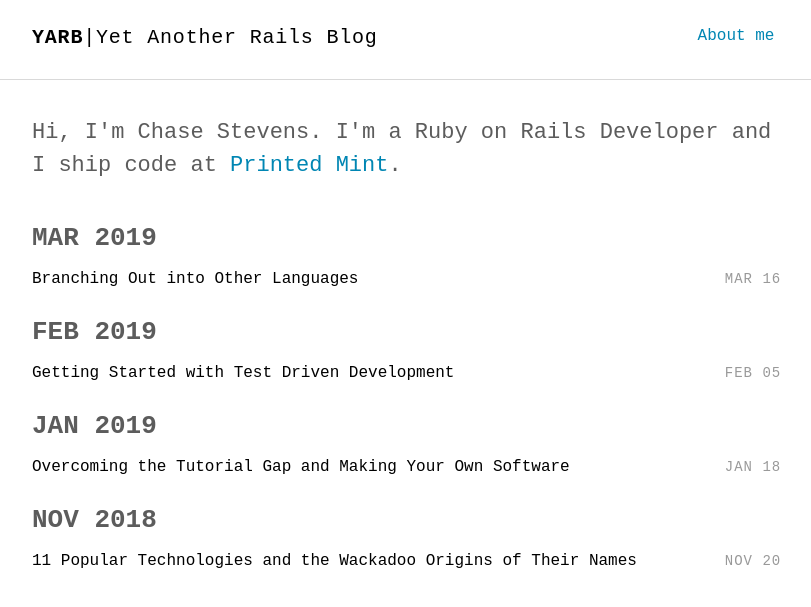
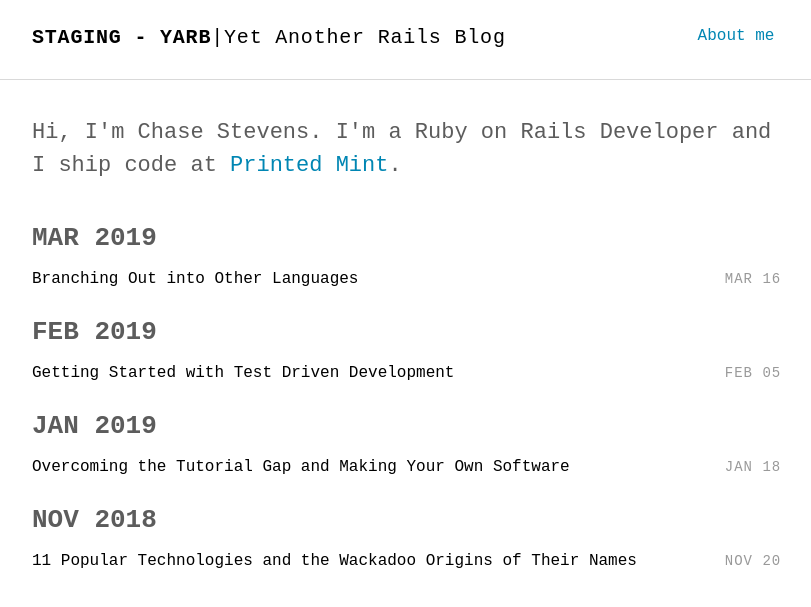
Before and after one commit to chase-stevens/YARB, a Jekyll site: the page built from index.html, in a window 1280 px wide. Shown: the top 607 px of the page, without its empty margins (232-1043 px from the left). Built offline with Jekyll 4.4.1, drawn with Linux system fonts in a browser that asks for light colours; some web fonts are replaced.

Commit message:
testing staging pushes to yarb-staging.netlify.com

```diff
--- a/_config.yml
+++ b/_config.yml
@@ -1,5 +1,5 @@
 # Site settings
-title_left    : "YARB"
+title_left    : "STAGING - YARB"
 title_right   : "|Yet Another Rails Blog" # default: ""
 description   : "Chase Stevens"
 keywords      : "Jekyll, theme, free, download, SEO, blog, web, minimalist, thinkspace"
```
